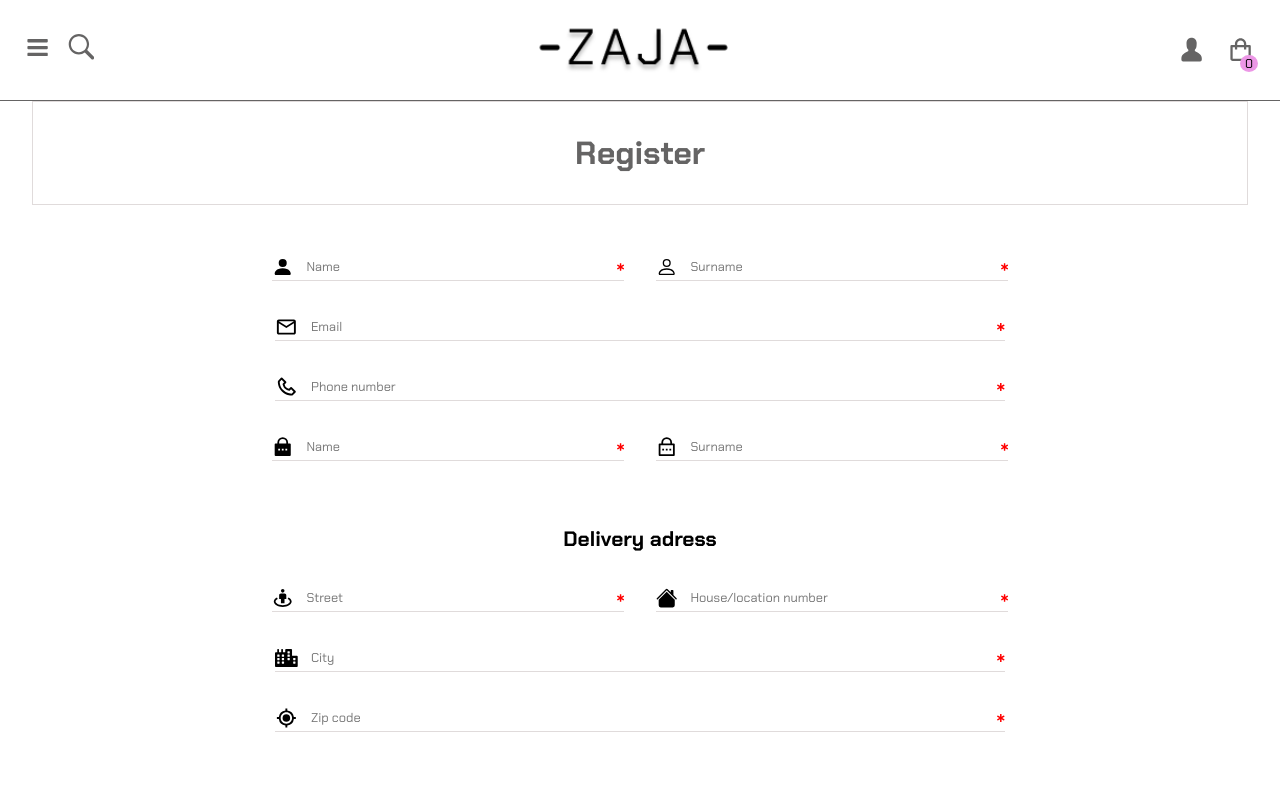
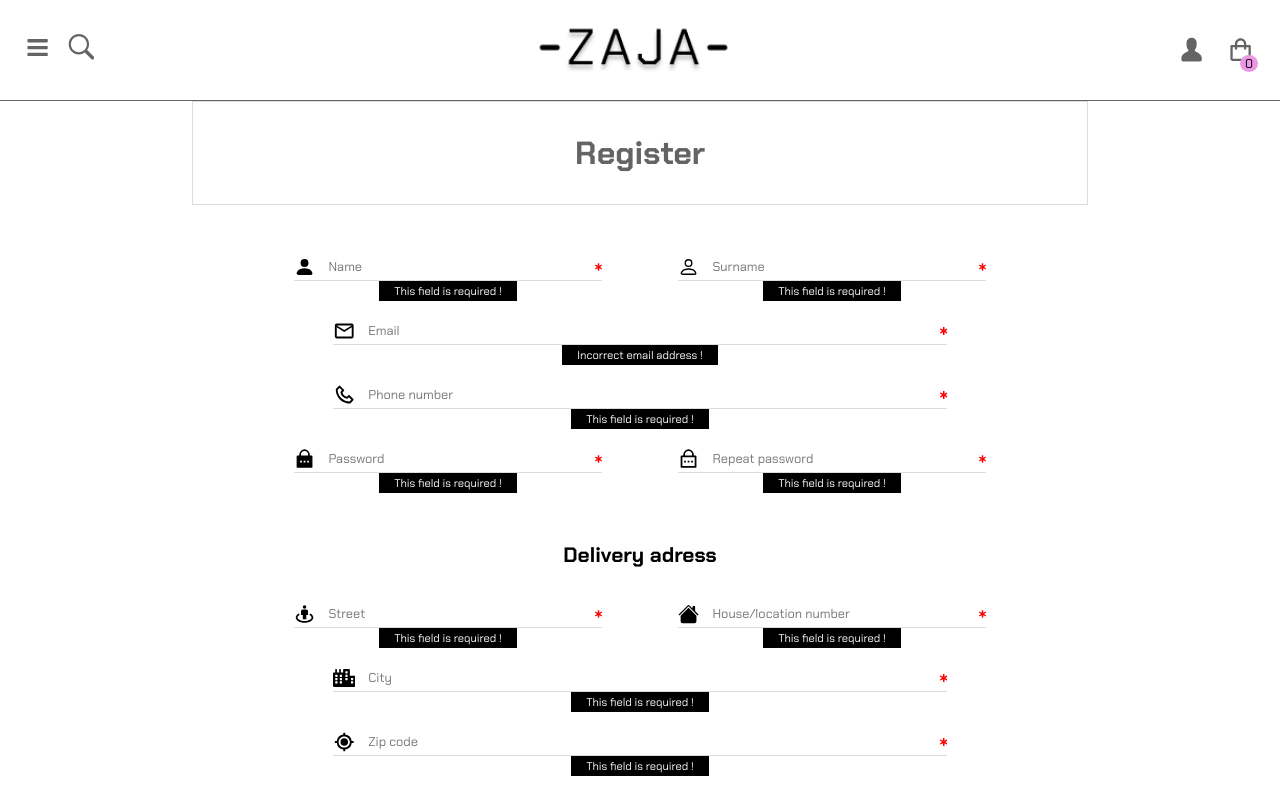
Before and after one commit to zaju2611/store, a React (Create React App) app: page /register in a window 1280 px wide. Shown: the top 786 px of the page. Built offline with nearby package versions, Linux system fonts and the light colour scheme; no server answers.

Commit message:
modified login and registration forms, added registration and login panel

```diff
--- a/src/App.jsx
+++ b/src/App.jsx
@@ -13,6 +13,7 @@ import Summary from "./pages/Summary";
 import Checkout from "./pages/Checkout";
 import PurchaseForm from "./pages/PurchaseForm";
 import Register from "./pages/Register";
+import Login from "./pages/Login";
 
 export default function App() {
 	const [categories, setCategories] = useState([]);
@@ -77,6 +78,7 @@ export default function App() {
 				<Route path="/checkout" element={<Checkout />} />
 				<Route path="/purchase" element={<PurchaseForm />} />
 				<Route path="/register" element={<Register />} />
+				<Route path="/login" element={<Login />} />
 			</Routes>
 			<Footer />
 		</div>
--- /dev/null
+++ b/src/components/AccountPanel.jsx
@@ -0,0 +1,29 @@
+import { Link } from "react-router-dom";
+
+export default function AccountPanel() {
+	return (
+		<div>
+			<Link to={"/register"}>
+				<button
+					className="accountBtns"
+					style={{
+						width: "90%",
+						backgroundColor: "var(--black)",
+						color: "white",
+						border: "none",
+					}}>
+					Register
+				</button>
+			</Link>
+			<Link to={"/login"}>
+				<button
+					className="accountBtns"
+					style={{
+						width: "90%",
+					}}>
+					Login
+				</button>
+			</Link>
+		</div>
+	);
+}
--- a/src/components/AdressForm.jsx
+++ b/src/components/AdressForm.jsx
@@ -1,6 +1,7 @@
 import { BsFillHouseFill } from "react-icons/bs";
 import { FaCity, FaStarOfLife } from "react-icons/fa";
 import { BiStreetView, BiCurrentLocation } from "react-icons/bi";
+import ErrorForm from "./ErrorForm";
 
 export default function AddressForm() {
 	return (
@@ -16,11 +17,20 @@ export default function AddressForm() {
 				Delivery adress
 			</h2>
 			<div style={{ display: "flex", width: "100%" }}>
+				<div className="errorForm">
 					<label className="promo-label label">
 						<BiStreetView style={{ marginRight: ".5rem" }} />
-					<input type="text" className="promo" placeholder="Street" required />
+						<input
+							type="text"
+							className="promo"
+							placeholder="Street"
+							required
+						/>
 						<FaStarOfLife style={{ fontSize: ".5rem", color: "red" }} />
 					</label>
+					<ErrorForm children={"This field is required !"} />
+				</div>
+				<div className="errorForm">
 					<label className="promo-label label">
 						<BsFillHouseFill style={{ marginRight: ".5rem" }} />
 						<input
@@ -31,25 +41,33 @@ export default function AddressForm() {
 						/>
 						<FaStarOfLife style={{ fontSize: ".5rem", color: "red" }} />
 					</label>
+					<ErrorForm children={"This field is required !"} />
 				</div>
+			</div>
+			<div className="errorForm">
 				<label
 					className="promo-label label"
 					style={{
-					width: "95%",
+						width: "80%",
 					}}>
 					<FaCity style={{ marginRight: ".5rem" }} />
 					<input type="email" className="promo" placeholder="City" required />
 					<FaStarOfLife style={{ fontSize: ".5rem", color: "red" }} />
 				</label>
+				<ErrorForm children={"This field is required !"} />
+			</div>
+			<div className="errorForm">
 				<label
 					className="promo-label label"
 					style={{
-					width: "95%",
+						width: "80%",
 					}}>
 					<BiCurrentLocation style={{ marginRight: ".5rem" }} />
 					<input type="tel" className="promo" placeholder="Zip code" required />
 					<FaStarOfLife style={{ fontSize: ".5rem", color: "red" }} />
 				</label>
+				<ErrorForm children={"This field is required !"} />
+			</div>
 		</form>
 	);
 }
--- /dev/null
+++ b/src/components/ErrorForm.jsx
@@ -0,0 +1,14 @@
+export default function ErrorForm({ children }) {
+	return (
+		<div
+			style={{
+				backgroundColor: "var(--black)",
+				color: "white",
+				fontSize: ".7rem",
+				padding: "3px 15px",
+				textAlign: "center",
+			}}>
+			{children}
+		</div>
+	);
+}
--- a/src/components/LoginForm.jsx
+++ b/src/components/LoginForm.jsx
@@ -1,5 +1,6 @@
 import { BiFace } from "react-icons/bi";
 import { RiLockPasswordFill } from "react-icons/ri";
+import ErrorForm from "../components/ErrorForm";
 
 export default function LoginButton() {
 	return (
@@ -10,7 +11,6 @@ export default function LoginButton() {
 				alignItems: "center",
 				width: "80%",
 			}}>
-			<h2 style={{ margin: "1.5rem" }}>I have account</h2>
 			<form
 				style={{
 					display: "flex",
@@ -18,6 +18,7 @@ export default function LoginButton() {
 					alignItems: "center",
 					width: "60%",
 				}}>
+				<div className="errorForm">
 					<label className="promo-label label">
 						<BiFace style={{ marginRight: ".5rem" }} />
 						<input
@@ -26,14 +27,19 @@ export default function LoginButton() {
 							placeholder="Your email adress"
 						/>
 					</label>
-				<label
-					className="promo-label label"
+					<ErrorForm children={"Incorrect email !"} />
+				</div>
+				<div
+					className="errorForm"
 					style={{
 						margin: "1rem 1rem 2rem 1rem",
 					}}>
+					<label className="promo-label label">
 						<RiLockPasswordFill style={{ marginRight: ".5rem" }} />
 						<input type="password" className="promo" placeholder="Password" />
 					</label>
+					<ErrorForm children={"This field is required !"} />
+				</div>
 			</form>
 			<button className="accountBtns">Login</button>
 		</div>
--- a/src/components/RegisterData.jsx
+++ b/src/components/RegisterData.jsx
@@ -3,6 +3,7 @@ import { MdOutlineEmail } from "react-icons/md";
 import { BiPhone } from "react-icons/bi";
 import { FaStarOfLife } from "react-icons/fa";
 import { RiLockPasswordFill, RiLockPasswordLine } from "react-icons/ri";
+import ErrorForm from "./ErrorForm";
 export default function RegisterData() {
 	return (
 		<form
@@ -14,30 +15,45 @@ export default function RegisterData() {
 				margin: "2rem 2rem 1rem 2rem",
 			}}>
 			<div style={{ display: "flex", width: "100%" }}>
+				<div className="errorForm">
 					<label className="promo-label label">
 						<BsFillPersonFill style={{ marginRight: ".5rem" }} />
 						<input type="text" className="promo" placeholder="Name" required />
 						<FaStarOfLife style={{ fontSize: ".5rem", color: "red" }} />
 					</label>
+					<ErrorForm children={"This field is required !"} />
+				</div>
+				<div className="errorForm">
 					<label className="promo-label label">
 						<BsPerson style={{ marginRight: ".5rem" }} />
-					<input type="text" className="promo" placeholder="Surname" required />
+						<input
+							type="text"
+							className="promo"
+							placeholder="Surname"
+							required
+						/>
 						<FaStarOfLife style={{ fontSize: ".5rem", color: "red" }} />
 					</label>
+					<ErrorForm children={"This field is required !"} />
 				</div>
+			</div>
+			<div className="errorForm">
 				<label
 					className="promo-label label"
 					style={{
-					width: "95%",
+						width: "80%",
 					}}>
 					<MdOutlineEmail style={{ marginRight: ".5rem" }} />
 					<input type="email" className="promo" placeholder="Email" required />
 					<FaStarOfLife style={{ fontSize: ".5rem", color: "red" }} />
 				</label>
+				<ErrorForm children={"Incorrect email address !"} />
+			</div>
+			<div className="errorForm">
 				<label
 					className="promo-label label"
 					style={{
-					width: "95%",
+						width: "80%",
 					}}>
 					<BiPhone style={{ marginRight: ".5rem" }} />
 					<input
@@ -48,17 +64,36 @@ export default function RegisterData() {
 					/>
 					<FaStarOfLife style={{ fontSize: ".5rem", color: "red" }} />
 				</label>
+				<ErrorForm children={"This field is required !"} />
+			</div>
+
 			<div style={{ display: "flex", width: "100%" }}>
+				<div className="errorForm">
 					<label className="promo-label label">
 						<RiLockPasswordFill style={{ marginRight: ".5rem" }} />
-					<input type="text" className="promo" placeholder="Name" required />
+						<input
+							type="text"
+							className="promo"
+							placeholder="Password"
+							required
+						/>
 						<FaStarOfLife style={{ fontSize: ".5rem", color: "red" }} />
 					</label>
+					<ErrorForm children={"This field is required !"} />
+				</div>
+				<div className="errorForm">
 					<label className="promo-label label">
 						<RiLockPasswordLine style={{ marginRight: ".5rem" }} />
-					<input type="text" className="promo" placeholder="Surname" required />
+						<input
+							type="text"
+							className="promo"
+							placeholder="Repeat password"
+							required
+						/>
 						<FaStarOfLife style={{ fontSize: ".5rem", color: "red" }} />
 					</label>
+					<ErrorForm children={"This field is required !"} />
+				</div>
 			</div>
 		</form>
 	);
--- a/src/index.css
+++ b/src/index.css
@@ -257,6 +257,22 @@ a {
 	overflow-y: auto;
 	padding: 10px;
 	box-shadow: 0 0 10px 1px var(--grey);
+}
+
+.accountPanel {
+	position: absolute;
+	top: 90px;
+	right: 30px;
+	width: 250px;
+	display: flex;
+	flex-direction: column;
+	justify-content: center;
+	align-items: center;
+	z-index: 10;
+	box-shadow: 0 0 10px 1px var(--grey);
+	padding: 10px;
+	background-color: white;
+	overflow-y: auto;
 }
 
 .slideInShopping {
@@ -995,9 +1011,16 @@ tfoot {
 	align-items: center;
 	justify-content: center;
 	margin: 1rem;
+	margin-bottom: 0;
 	font-size: 1.5rem;
 }
-
+.errorForm {
+	display: flex;
+	flex-direction: column;
+	justify-content: center;
+	align-items: center;
+	width: 100%;
+}
 @keyframes rotateImages {
 	0% {
 		opacity: 0;
--- a/src/pages/Checkout.jsx
+++ b/src/pages/Checkout.jsx
@@ -4,6 +4,7 @@ export default function Checkout() {
 	return (
 		<div className="pageContainer">
 			<AccountButtons />
+			<h2 style={{ margin: "1.5rem" }}>I have account</h2>
 			<LoginForm />
 		</div>
 	);
--- /dev/null
+++ b/src/pages/Login.jsx
@@ -0,0 +1,19 @@
+import LoginForm from "../components/LoginForm";
+export default function Login() {
+	return (
+		<div className="pageContainer">
+			<div
+				style={{
+					width: "70%",
+					display: "flex",
+					justifyContent: "center",
+					border: "1px solid var(--light-grey)",
+					padding: "30px",
+					marginBottom: "3rem",
+				}}>
+				<h1 style={{ color: "var(--grey)" }}>Login</h1>
+			</div>
+			<LoginForm />
+		</div>
+	);
+}
--- a/src/pages/Register.jsx
+++ b/src/pages/Register.jsx
@@ -7,7 +7,7 @@ export default function Register() {
 		<div className="pageContainer">
 			<div
 				style={{
-					width: "95%",
+					width: "70%",
 					display: "flex",
 					justifyContent: "center",
 					border: "1px solid var(--light-grey)",
@@ -28,7 +28,7 @@ export default function Register() {
 				<button
 					className="accountBtns"
 					style={{ width: "20%", backgroundColor: "var(--pink)" }}>
-					Next
+					Register
 				</button>
 				<div>
 					<FaStarOfLife style={{ fontSize: ".5rem", color: "red" }} />
```
Also changed, not shown: src/components/Navbar.jsx (+26 -1 lines). Lines whose indentation alone changed are shown as unchanged.
